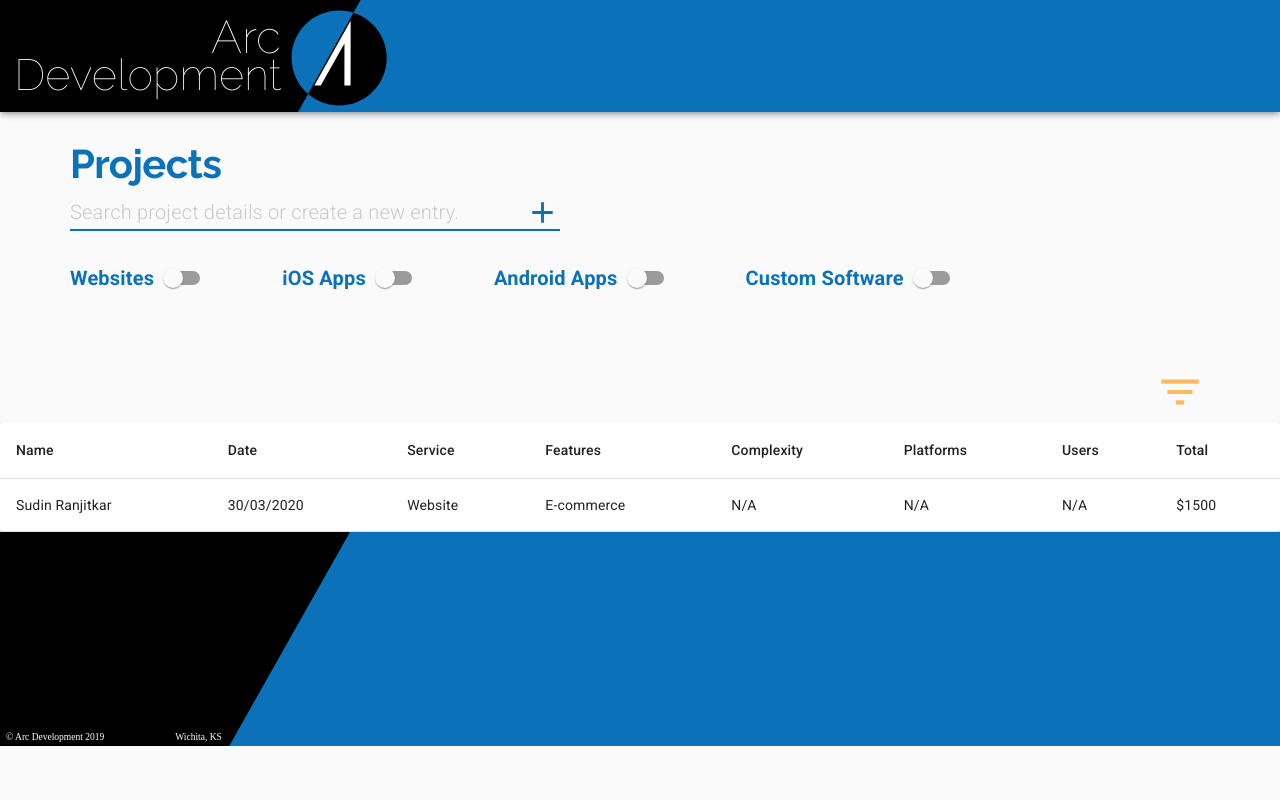
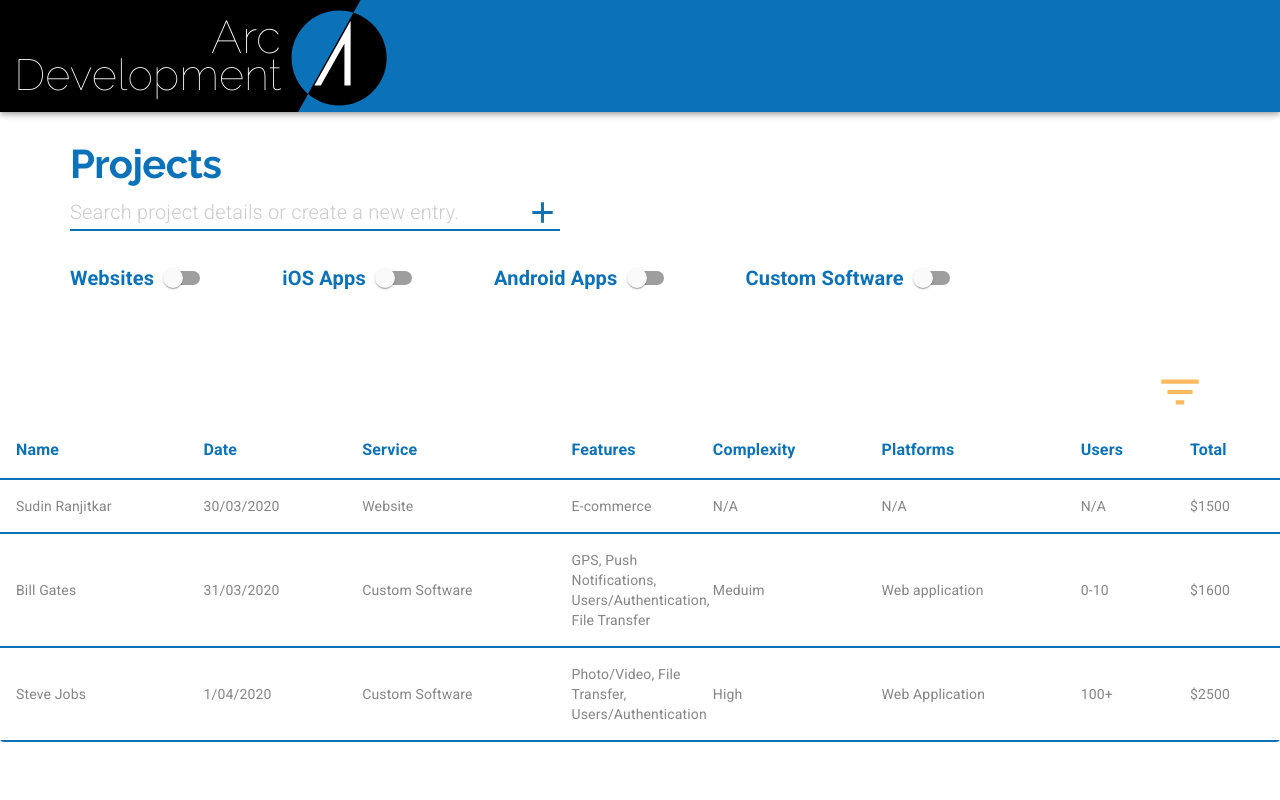
Before and after one commit to sudeen/project-management-nextjs, a Next.js app: page / in a window 1280 px wide. Shown: the top 800 px of the page. Built offline with nearby package versions, Linux system fonts and the light colour scheme.

Commit message:
table styling with some data

```diff
--- a/pages/_document.js
+++ b/pages/_document.js
@@ -15,7 +15,7 @@ export default class MyDocument extends Document {
             href="https://fonts.googleapis.com/css?family=Pacifico|Raleway:100,400,400i,700|Roboto:300,400,500,700&display=swap"
           />
         </Head>
-        <body>
+        <body style={{ backgroundColor: "#fff" }}>
           <Main />
           <NextScript />
         </body>
--- a/pages/index.js
+++ b/pages/index.js
@@ -45,6 +45,26 @@ export default function ProjectManager() {
       "N/A",
       "N/A",
       "$1500"
+    ),
+    createData(
+      "Bill Gates",
+      "31/03/2020",
+      "Custom Software",
+      "GPS, Push Notifications, Users/Authentication, File Transfer",
+      "Meduim",
+      "Web application",
+      "0-10",
+      "$1600"
+    ),
+    createData(
+      "Steve Jobs",
+      "1/04/2020",
+      "Custom Software",
+      "Photo/Video, File Transfer, Users/Authentication",
+      "High",
+      "Web Application",
+      "100+",
+      "$2500"
     ),
   ]);
 
@@ -130,8 +150,8 @@ export default function ProjectManager() {
           <FilterListIcon color="secondary" style={{ fontSize: 50 }} />
         </Grid>
       </Grid>
-      <Grid item>
-        <TableContainer component={Paper}>
+      <Grid item style={{ marginBottom: "5em" }}>
+        <TableContainer component={Paper} elevation={0}>
           <Table>
             <TableHead>
               <TableRow>
@@ -151,7 +171,9 @@ export default function ProjectManager() {
                   <TableCell>{row.name}</TableCell>
                   <TableCell>{row.date}</TableCell>
                   <TableCell>{row.service}</TableCell>
-                  <TableCell>{row.features}</TableCell>
+                  <TableCell style={{ maxWidth: "5em" }}>
+                    {row.features}
+                  </TableCell>
                   <TableCell>{row.complexity}</TableCell>
                   <TableCell>{row.platforms}</TableCell>
                   <TableCell>{row.users}</TableCell>
--- a/src/ui/theme.js
+++ b/src/ui/theme.js
@@ -85,6 +85,20 @@ export default createMuiTheme({
     },
   },
   overrides: {
+    MuiTableCell: {
+      head: {
+        fontSize: "1rem",
+        fontWeight: 700,
+        color: arcBlue,
+        borderColor: arcBlue,
+        borderWidth: 2,
+      },
+      body: {
+        color: arcGrey,
+        borderColor: arcBlue,
+        borderWidth: 2,
+      },
+    },
     MuiFormControlLabel: {
       label: {
         color: arcBlue,
```
